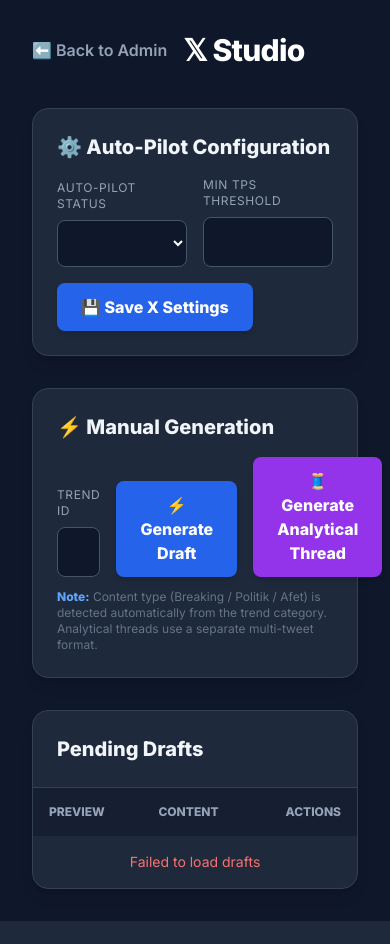
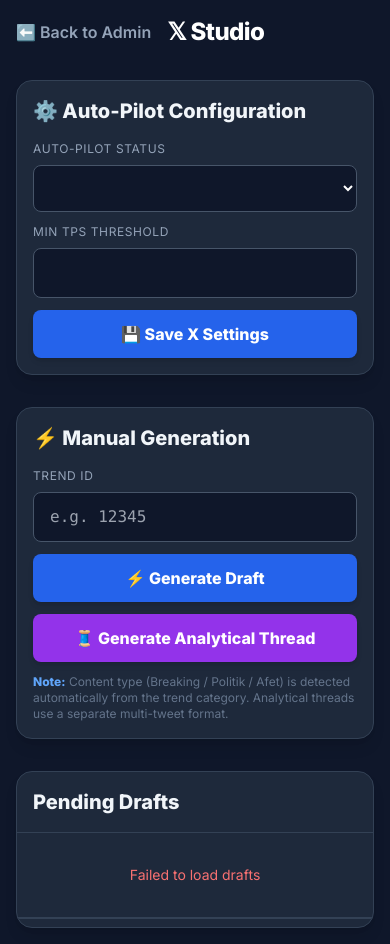
Before and after one commit to pdrm55/turkey-trend-watcher, a Flask app: template app/templates/x_studio.html in a window 390 px wide. Before the commit the page ends 921 px from the top, so only its background shows below. Run offline with Flask 3, Linux system fonts and the light colour scheme; the template is opened without the code that fills it, so the values that code supplies are empty; parts of the project's set-up code (start-up, migrations or seed data) failed here and were passed over; some libraries are stand-ins or nearby versions.

Commit message:
Fix: x_studio mobile layout and Chrome clipboard copy
- Body padding: p-8 → p-4 md:p-8 for mobile breathing room
- Header: flex-col on mobile, flex-row on sm+
- Auto-Pilot & Manual Generation sections: inputs/buttons
  stack full-width on mobile (flex-col sm:flex-row)
- Drafts table: @media CSS converts 3-column table to stacked
  card layout on screens < 640px (thead hidden, tds block)
- break-words on tweet content to prevent text overflow
- copyCaption: navigator.clipboard (HTTPS) with execCommand
  fallback for HTTP contexts — fixes silent failure in Chrome
- Indigo "Copy Reply" button color correctly restored after copy

Co-Authored-By: Claude Sonnet 4.6 <noreply@anthropic.com>

```diff
--- a/app/templates/x_studio.html
+++ b/app/templates/x_studio.html
@@ -6,66 +6,103 @@
     <title>X (Twitter) Studio | TrendiaTR</title>
     <script src="https://cdn.tailwindcss.com"></script>
     <link href="https://fonts.googleapis.com/css2?family=Inter:wght@400;600;800&display=swap" rel="stylesheet">
-    <style>body { font-family: 'Inter', sans-serif; }</style>
+    <style>
+        body { font-family: 'Inter', sans-serif; }
+
+        /* ── Responsive table → cards on mobile ── */
+        @media (max-width: 639px) {
+            #xDraftsTable thead { display: none; }
+            #xDraftsTable,
+            #xDraftsTable tbody { display: block; }
+
+            #xDraftsTable tr {
+                display: block;
+                border-bottom: 2px solid rgb(51 65 85);
+                padding: 1rem 0;
+                margin-bottom: 0.5rem;
+            }
+
+            #xDraftsTable td {
+                display: block;
+                width: 100% !important;
+                box-sizing: border-box;
+            }
+
+            /* actions column: left-align on mobile */
+            #xDraftsTable td.actions-col {
+                text-align: left !important;
+            }
+
+            /* constrain preview image on mobile */
+            #xDraftsTable td:first-child img {
+                max-width: 180px;
+                width: auto;
+                height: auto;
+            }
+        }
+    </style>
 </head>
-<body class="bg-slate-900 text-slate-100 min-h-screen p-8">
+<body class="bg-slate-900 text-slate-100 min-h-screen p-4 md:p-8">
 
     <div class="max-w-6xl mx-auto">
+
         <!-- Header -->
-        <header class="flex justify-between items-center mb-10">
-            <div class="flex items-center gap-4">
-                <a href="/admin" class="text-slate-400 hover:text-white transition-colors flex items-center gap-2 font-semibold">
+        <header class="flex flex-col sm:flex-row justify-between items-start sm:items-center gap-3 mb-8 md:mb-10">
+            <div class="flex items-center gap-4 flex-wrap">
+                <a href="/admin" class="text-slate-400 hover:text-white transition-colors flex items-center gap-2 font-semibold whitespace-nowrap">
                     ⬅️ Back to Admin
                 </a>
-                <h1 class="text-3xl font-black tracking-tight text-white">𝕏 Studio</h1>
+                <h1 class="text-2xl md:text-3xl font-black tracking-tight text-white">𝕏 Studio</h1>
             </div>
         </header>
 
         <!-- Auto-Pilot Configuration -->
-        <section class="bg-slate-800 p-6 rounded-2xl border border-slate-700 mb-8 shadow-lg">
+        <section class="bg-slate-800 p-4 md:p-6 rounded-2xl border border-slate-700 mb-8 shadow-lg">
             <h2 class="text-xl font-bold mb-4 flex items-center gap-2">
                 ⚙️ Auto-Pilot Configuration
             </h2>
-            <div class="flex flex-wrap items-end gap-4">
-                <div class="flex-1 max-w-xs">
+            <div class="flex flex-col sm:flex-row sm:flex-wrap sm:items-end gap-3">
+                <div class="w-full sm:flex-1 sm:max-w-xs">
                     <label class="block text-xs text-slate-400 uppercase tracking-wider mb-2">Auto-Pilot Status</label>
                     <select id="xAutoPilot" class="w-full bg-slate-900 border border-slate-600 rounded-lg px-4 py-3 text-white font-mono focus:border-blue-500 focus:outline-none">
                         <option value="True">Enabled (Active)</option>
                         <option value="False">Disabled (Paused)</option>
                     </select>
                 </div>
-                <div class="flex-1 max-w-xs">
+                <div class="w-full sm:flex-1 sm:max-w-xs">
                     <label class="block text-xs text-slate-400 uppercase tracking-wider mb-2">Min TPS Threshold</label>
                     <input type="number" id="xThreshold" step="0.1"
                            class="w-full bg-slate-900 border border-slate-600 rounded-lg px-4 py-3 text-white font-mono focus:border-blue-500 focus:outline-none">
                 </div>
-                <button onclick="saveXSettings()" id="btnSaveSettings" class="bg-blue-600 hover:bg-blue-500 text-white font-bold px-6 py-3 rounded-lg transition-colors shadow-md">
+                <button onclick="saveXSettings()" id="btnSaveSettings"
+                        class="w-full sm:w-auto bg-blue-600 hover:bg-blue-500 text-white font-bold px-6 py-3 rounded-lg transition-colors shadow-md">
                     💾 Save X Settings
                 </button>
             </div>
         </section>
 
         <!-- Manual Generation -->
-        <section class="bg-slate-800 p-6 rounded-2xl border border-slate-700 mb-8 shadow-lg">
+        <section class="bg-slate-800 p-4 md:p-6 rounded-2xl border border-slate-700 mb-8 shadow-lg">
             <h2 class="text-xl font-bold mb-4 flex items-center gap-2">
                 ⚡ Manual Generation
             </h2>
-            <div class="flex flex-col gap-2">
-                <div class="flex items-end gap-4">
-                    <div class="flex-1 max-w-xs">
+            <div class="flex flex-col gap-3">
+                <div class="flex flex-col sm:flex-row sm:items-end gap-3">
+                    <div class="w-full sm:flex-1 sm:max-w-xs">
                         <label class="block text-xs text-slate-400 uppercase tracking-wider mb-2">Trend ID</label>
                         <input type="number" id="manualTrendId" placeholder="e.g. 12345"
                                class="w-full bg-slate-900 border border-slate-600 rounded-lg px-4 py-3 text-white font-mono focus:border-blue-500 focus:outline-none">
                     </div>
                     <button onclick="generateById()" id="btnGenDraft"
-                        class="bg-blue-600 hover:bg-blue-500 text-white font-bold px-6 py-3 rounded-lg shadow-md transition-colors">
+                        class="w-full sm:w-auto bg-blue-600 hover:bg-blue-500 text-white font-bold px-6 py-3 rounded-lg shadow-md transition-colors">
                         ⚡ Generate Draft
                     </button>
-                    <button onclick="generateThreadById()" id="btnGenerateThread" class="bg-purple-600 hover:bg-purple-500 text-white font-bold px-6 py-3 rounded-lg transition-colors shadow-md">
+                    <button onclick="generateThreadById()" id="btnGenerateThread"
+                        class="w-full sm:w-auto bg-purple-600 hover:bg-purple-500 text-white font-bold px-6 py-3 rounded-lg transition-colors shadow-md">
                         🧵 Generate Analytical Thread
                     </button>
                 </div>
-                <p class="text-xs text-slate-500 mt-1">
+                <p class="text-xs text-slate-500">
                     <span class="font-bold text-blue-400">Note:</span>
                     Content type (Breaking / Politik / Afet) is detected automatically from the trend category.
                     Analytical threads use a separate multi-tweet format.
@@ -75,16 +112,16 @@
 
         <!-- Drafts Table -->
         <section class="bg-slate-800 rounded-2xl border border-slate-700 overflow-hidden shadow-lg">
-            <div class="p-6 border-b border-slate-700">
+            <div class="p-4 md:p-6 border-b border-slate-700">
                 <h2 class="text-xl font-bold">Pending Drafts</h2>
             </div>
             <div class="overflow-x-auto">
-                <table class="w-full text-left text-sm">
+                <table id="xDraftsTable" class="w-full text-left text-sm">
                     <thead class="bg-slate-900/50 text-slate-400 uppercase text-xs">
                         <tr>
-                            <th class="p-4 w-48">Preview</th>
+                            <th class="p-4 w-36 md:w-48">Preview</th>
                             <th class="p-4">Content</th>
-                            <th class="p-4 text-right w-64">Actions</th>
+                            <th class="p-4 text-right w-56 md:w-64">Actions</th>
                         </tr>
                     </thead>
                     <tbody id="xDraftsTableBody" class="divide-y divide-slate-700">
@@ -93,6 +130,7 @@
                 </table>
             </div>
         </section>
+
     </div>
 
     <script>
@@ -101,10 +139,10 @@
             const thresholdVal = "{{ threshold }}";
 
             const apSelect = document.getElementById('xAutoPilot');
-            if(apSelect) apSelect.value = autoPilotVal;
+            if (apSelect) apSelect.value = autoPilotVal;
 
             const thInput = document.getElementById('xThreshold');
-            if(thInput) thInput.value = thresholdVal;
+            if (thInput) thInput.value = thresholdVal;
 
             loadXDrafts();
         });
@@ -124,12 +162,12 @@
                     body: JSON.stringify({ auto_pilot: autoPilot, threshold: threshold })
                 });
                 const data = await res.json();
-                if(data.status === 'success') {
+                if (data.status === 'success') {
                     alert('✅ Settings Saved!');
                 } else {
                     alert('Error: ' + (data.error || 'Unknown error'));
                 }
-            } catch(e) {
+            } catch (e) {
                 console.error(e);
                 alert('Failed to save settings.');
             } finally {
@@ -140,7 +178,7 @@
 
         async function generateById() {
             const id = document.getElementById('manualTrendId').value;
-            if(!id) return alert('Please enter a Trend ID');
+            if (!id) return alert('Please enter a Trend ID');
             const btn = document.getElementById('btnGenDraft');
             const originalText = btn.innerText;
             btn.disabled = true;
@@ -152,14 +190,14 @@
                     body: JSON.stringify({ trend_id: id, phase_type: 'confirmed' })
                 });
                 const data = await res.json();
-                if(data.status === 'success') {
+                if (data.status === 'success') {
                     alert('✅ Draft Generated!');
                     document.getElementById('manualTrendId').value = '';
                     loadXDrafts();
                 } else {
                     alert('Error: ' + (data.error || 'Unknown error'));
                 }
-            } catch(e) {
+            } catch (e) {
                 console.error(e);
                 alert('Failed to generate draft.');
             } finally {
@@ -170,7 +208,7 @@
 
         async function generateThreadById() {
             const id = document.getElementById('manualTrendId').value;
-            if(!id) return alert('Please enter a Trend ID');
+            if (!id) return alert('Please enter a Trend ID');
 
             const btn = document.getElementById('btnGenerateThread');
             btn.disabled = true;
@@ -183,14 +221,14 @@
                     body: JSON.stringify({ trend_id: id })
                 });
                 const data = await res.json();
-                if(data.status === 'success') {
+                if (data.status === 'success') {
                     alert('✅ Thread Draft Generated!');
                     document.getElementById('manualTrendId').value = '';
                     loadXDrafts();
                 } else {
                     alert('Error: ' + (data.error || 'Unknown error'));
                 }
-            } catch(e) {
+            } catch (e) {
                 console.error(e);
                 alert('Failed to generate thread draft.');
             } finally {
@@ -236,7 +274,6 @@
                     if (d.caption.includes('====THREAD====')) {
                         // Thread Logic
                         const parts = d.caption.split('====THREAD====');
-
                         const threadLabels = [
                             "Part 1: Hook & TPS",
                             "Part 2: Context & Timeline",
@@ -245,18 +282,18 @@
                             "Part 5: Conclusion & CTA"
                         ];
 
-                        contentHtml = `<div class="border-l-2 border-purple-600 pl-4 ml-2 space-y-4">`;
+                        contentHtml = `<div class="border-l-2 border-purple-600 pl-3 sm:pl-4 ml-1 sm:ml-2 space-y-4">`;
                         parts.forEach((part, index) => {
                             const trimmedPart = part.trim();
                             const label = threadLabels[index] || `Tweet ${index + 1}`;
+                            const encodedPart = encodeURIComponent(trimmedPart).replace(/'/g, "%27");
 
                             contentHtml += `
                                 <div>
                                     <span class="text-xs text-purple-400 font-bold uppercase tracking-wider block mb-1">${label}</span>
-                                    <div class="bg-slate-900 p-4 rounded-lg border border-slate-700 text-slate-300 text-sm font-mono whitespace-pre-wrap shadow-inner">${trimmedPart}</div>
+                                    <div class="bg-slate-900 p-3 sm:p-4 rounded-lg border border-slate-700 text-slate-300 text-sm font-mono whitespace-pre-wrap shadow-inner break-words">${trimmedPart}</div>
                                 </div>`;
 
-                            const encodedPart = encodeURIComponent(trimmedPart).replace(/'/g, "%27");
                             actionsHtml += `
                                 <button onclick="copyCaption(this, '${encodedPart}')" class="w-full bg-purple-600 hover:bg-purple-500 text-white text-xs font-bold px-3 py-2 rounded transition-colors flex items-center justify-center gap-2 shadow-sm mb-2">
                                     📋 Copy ${label.split(':')[0]}
@@ -282,25 +319,22 @@
                         contentHtml = `
                             <div class="mb-4">
                                 <span class="text-xs text-slate-400 uppercase tracking-wider block mb-1">Main Tweet</span>
-                                <div class="bg-slate-900 p-4 rounded-lg border border-slate-700 text-slate-300 text-sm font-mono whitespace-pre-wrap shadow-inner">${mainTweet}</div>
+                                <div class="bg-slate-900 p-3 sm:p-4 rounded-lg border border-slate-700 text-slate-300 text-sm font-mono whitespace-pre-wrap shadow-inner break-words">${mainTweet}</div>
                             </div>
-
                             ${replyTweet ? `
                             <div>
                                 <span class="text-xs text-slate-400 uppercase tracking-wider block mb-1">Reply Tweet (Link)</span>
-                                <div class="bg-slate-800 p-4 rounded-lg border-l-4 border-blue-500 text-slate-300 text-sm font-mono whitespace-pre-wrap shadow-inner">${replyTweet}</div>
+                                <div class="bg-slate-800 p-3 sm:p-4 rounded-lg border-l-4 border-blue-500 text-slate-300 text-sm font-mono whitespace-pre-wrap shadow-inner break-words">${replyTweet}</div>
                             </div>` : ''}`;
 
                         actionsHtml = `
                             <button onclick="copyCaption(this, '${encodedMain}')" class="w-full bg-blue-600 hover:bg-blue-500 text-white text-xs font-bold px-3 py-2 rounded transition-colors flex items-center justify-center gap-2 shadow-sm">
                                 📋 Copy Main Post
                             </button>
-
                             ${replyTweet ? `
                             <button onclick="copyCaption(this, '${encodedReply}')" class="w-full bg-indigo-600 hover:bg-indigo-500 text-white text-xs font-bold px-3 py-2 rounded transition-colors flex items-center justify-center gap-2 shadow-sm mt-2">
                                 🔗 Copy Reply (Link)
                             </button>` : ''}
-
                             <button onclick="openXIntent('${encodedMain}', '${d.reply_to_tweet_id || ''}')" class="w-full bg-black hover:bg-slate-800 text-white text-xs font-bold px-3 py-2 rounded border border-slate-700 transition-colors flex items-center justify-center gap-2 shadow-sm mt-2">
                                 𝕏 Open Intent
                             </button>`;
@@ -308,20 +342,20 @@
 
                     const row = `
                         <tr class="hover:bg-slate-700/50 transition-colors">
-                            <td class="p-4 align-top">
+                            <td class="p-3 sm:p-4 align-top">
                                 <a href="${d.image_path}" target="_blank">
                                     <img src="${d.image_path}" class="w-full h-auto rounded border border-slate-600 hover:opacity-80 transition-opacity shadow-sm">
                                 </a>
                             </td>
-                            <td class="p-4 align-top">
+                            <td class="p-3 sm:p-4 align-top">
                                 <div class="flex items-center gap-2 mb-3 flex-wrap">
-                                    <span class="font-bold text-white text-lg">${d.trend_title}</span>
-                                    <span class="bg-slate-700 text-green-400 px-2 py-0.5 rounded text-xs font-mono border border-slate-600">TPS: ${d.tps_score}</span>
+                                    <span class="font-bold text-white text-base sm:text-lg leading-tight">${d.trend_title}</span>
+                                    <span class="bg-slate-700 text-green-400 px-2 py-0.5 rounded text-xs font-mono border border-slate-600 shrink-0">TPS: ${d.tps_score}</span>
                                     ${getContentTypeBadge(d.category)}
                                 </div>
                                 ${contentHtml}
                             </td>
-                            <td class="p-4 align-top text-right space-y-2">
+                            <td class="p-3 sm:p-4 align-top actions-col text-right space-y-2">
                                 ${actionsHtml}
                                 <button onclick="downloadImage('${d.image_path}')" class="w-full bg-slate-700 hover:bg-slate-600 text-white text-xs font-bold px-3 py-2 rounded border border-slate-600 transition-colors flex items-center justify-center gap-2 shadow-sm">
                                     ⬇️ Download Image
@@ -337,32 +371,67 @@
                     `;
                     tbody.insertAdjacentHTML('beforeend', row);
                 });
-            } catch(e) {
+            } catch (e) {
                 console.error(e);
                 tbody.innerHTML = '<tr><td colspan="3" class="p-4 text-center text-red-400">Failed to load drafts</td></tr>';
             }
         }
 
+        // ── Copy with HTTPS + HTTP fallback ──
         function copyCaption(btn, encodedText) {
             const text = decodeURIComponent(encodedText);
-            navigator.clipboard.writeText(text).then(() => {
-                const originalText = btn.innerHTML;
+
+            const onSuccess = () => {
+                const originalHTML = btn.innerHTML;
+                const isThread = originalHTML.includes('Part');
+                const isIndigo = originalHTML.toLowerCase().includes('reply');
                 btn.innerHTML = '✅ Copied!';
-                btn.classList.remove('bg-blue-600', 'hover:bg-blue-500', 'bg-purple-600', 'hover:bg-purple-500');
+                btn.classList.remove(
+                    'bg-blue-600', 'hover:bg-blue-500',
+                    'bg-indigo-600', 'hover:bg-indigo-500',
+                    'bg-purple-600', 'hover:bg-purple-500'
+                );
                 btn.classList.add('bg-green-600', 'hover:bg-green-500');
                 setTimeout(() => {
-                    btn.innerHTML = originalText;
+                    btn.innerHTML = originalHTML;
                     btn.classList.remove('bg-green-600', 'hover:bg-green-500');
-                    if (originalText.includes('Part')) {
+                    if (isThread) {
                         btn.classList.add('bg-purple-600', 'hover:bg-purple-500');
+                    } else if (isIndigo) {
+                        btn.classList.add('bg-indigo-600', 'hover:bg-indigo-500');
                     } else {
                         btn.classList.add('bg-blue-600', 'hover:bg-blue-500');
                     }
                 }, 2000);
-            }).catch(err => {
-                console.error('Failed to copy: ', err);
-                alert('Failed to copy caption.');
-            });
+            };
+
+            const fallbackCopy = () => {
+                const ta = document.createElement('textarea');
+                ta.value = text;
+                ta.style.cssText = 'position:fixed;top:0;left:0;width:1px;height:1px;opacity:0;pointer-events:none;';
+                document.body.appendChild(ta);
+                ta.focus();
+                ta.select();
+                try {
+                    const ok = document.execCommand('copy');
+                    if (ok) {
+                        onSuccess();
+                    } else {
+                        alert('Copy failed. Please select and copy the text manually.');
+                    }
+                } catch (err) {
+                    console.error('execCommand copy failed:', err);
+                    alert('Copy failed. Please select and copy the text manually.');
+                } finally {
+                    document.body.removeChild(ta);
+                }
+            };
+
+            if (navigator.clipboard && window.isSecureContext) {
+                navigator.clipboard.writeText(text).then(onSuccess).catch(fallbackCopy);
+            } else {
+                fallbackCopy();
+            }
         }
 
         function openXIntent(encodedText, replyToId = '') {
@@ -383,8 +452,7 @@
         }
 
         async function markDraftSent(id) {
-            if(!confirm('Are you sure? This will mark the draft as sent and PERMANENTLY DELETE the image file from the server to save space.')) return;
-
+            if (!confirm('Are you sure? This will mark the draft as sent and PERMANENTLY DELETE the image file from the server to save space.')) return;
             try {
                 const res = await fetch(`/api/admin/x-drafts/${id}/action`, {
                     method: 'POST',
@@ -392,20 +460,19 @@
                     body: JSON.stringify({ action: 'mark_sent' })
                 });
                 const data = await res.json();
-                if(data.status === 'success') {
+                if (data.status === 'success') {
                     loadXDrafts();
                 } else {
                     alert('Error: ' + (data.error || 'Unknown error'));
                 }
-            } catch(e) {
+            } catch (e) {
                 console.error(e);
                 alert('Error updating status');
             }
         }
 
         async function discardDraft(id) {
-            if(!confirm('Are you sure you want to discard this draft? It will be removed from this list and WILL NOT be auto-generated again for this phase.')) return;
-
+            if (!confirm('Are you sure you want to discard this draft? It will be removed from this list and WILL NOT be auto-generated again for this phase.')) return;
             try {
                 const res = await fetch(`/api/admin/x-drafts/${id}/action`, {
                     method: 'POST',
@@ -413,12 +480,12 @@
                     body: JSON.stringify({ action: 'discard' })
                 });
                 const data = await res.json();
-                if(data.status === 'success') {
+                if (data.status === 'success') {
                     loadXDrafts();
                 } else {
                     alert('Error: ' + (data.error || 'Unknown error'));
                 }
-            } catch(e) {
+            } catch (e) {
                 console.error(e);
                 alert('Error discarding draft');
             }
```
